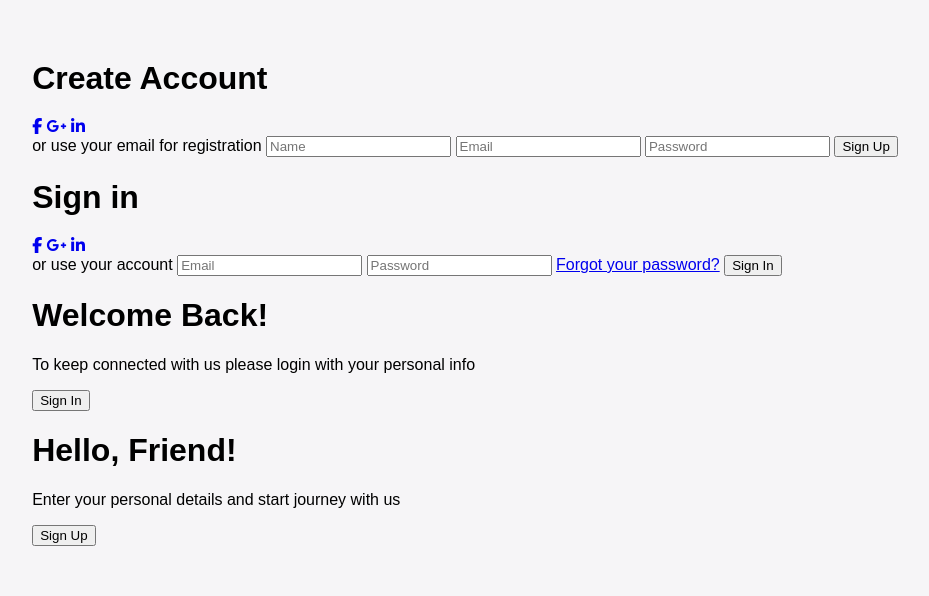
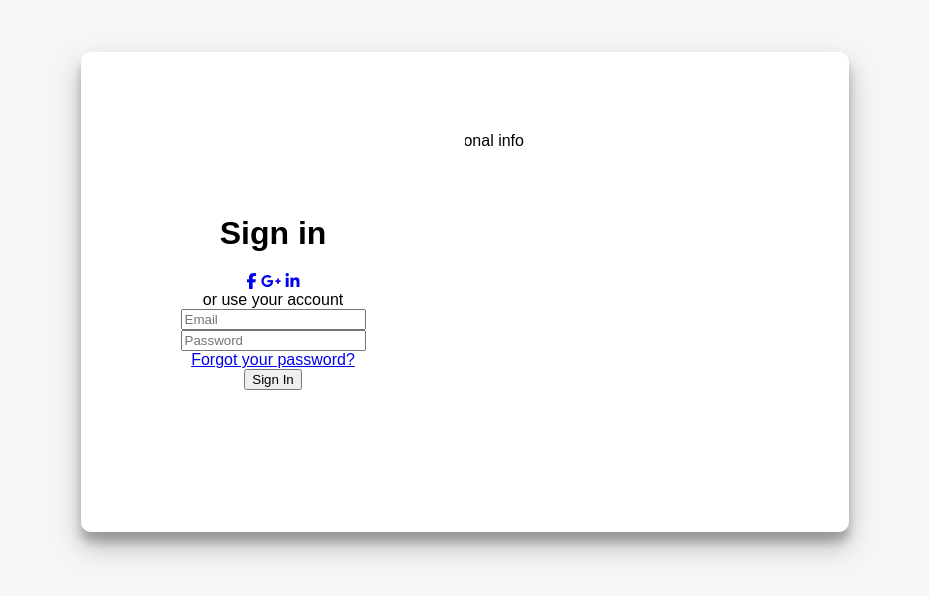
Before and after one commit to immustafa37/Animated-Login---Signup-Form, a plain HTML site: page index.html in a window 1280 px wide. Shown: the part 108-704 px from the top of the page, without its empty margins (175-1104 px from the left). Drawn offline with Linux system fonts and the light colour scheme.

Commit message:
css in progress

```diff
--- a/styles.css
+++ b/styles.css
@@ -12,3 +12,60 @@
     height: 100vh;
     margin: 0;
   }
+
+/* Main Container */
+.container {
+    background: #fff;
+    border-radius: 10px;
+    box-shadow: 0 14px 28px rgba(0,0,0,0.25),
+                0 10px 10px rgba(0,0,0,0.22);
+    position: relative;
+    overflow: hidden;
+    width: 768px;
+    max-width: 100%;
+    min-height: 480px;
+  }
+
+/* Form Container */
+.form-container {
+    position: absolute;
+    top: 0;
+    height: 100%;
+    transition: all 0.6s ease-in-out;
+  }
+
+.sign-in-container {
+    left: 0;
+    width: 50%;
+    z-index: 2;
+  }
+
+  .sign-up-container {
+    left: 0;
+    width: 50%;
+    opacity: 0;
+    z-index: 1;
+  }
+
+  /* Active state for container when switching */
+  .container.right-panel-active .sign-in-container {
+    transform: translateX(100%);
+  }
+
+  .container.right-panel-active .sign-up-container {
+    transform: translateX(100%);
+    opacity: 1;
+    z-index: 5;
+  }
+
+/* Form styling */
+form {
+    background: #ffffff;
+    display: flex;
+    flex-direction: column;
+    padding: 0 50px;
+    height: 100%;
+    justify-content: center;
+    align-items: center;
+    text-align: center;
+  }
```
